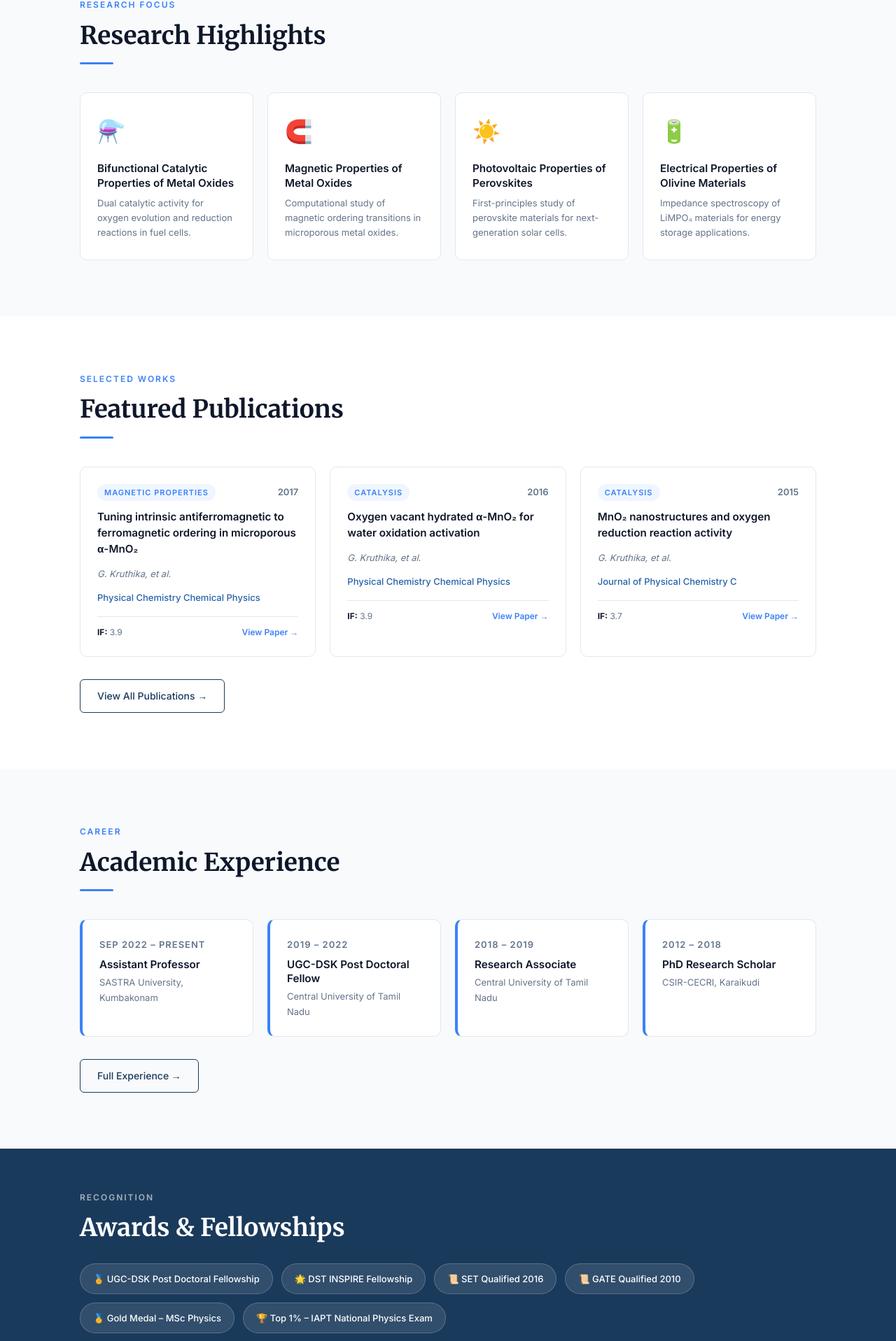
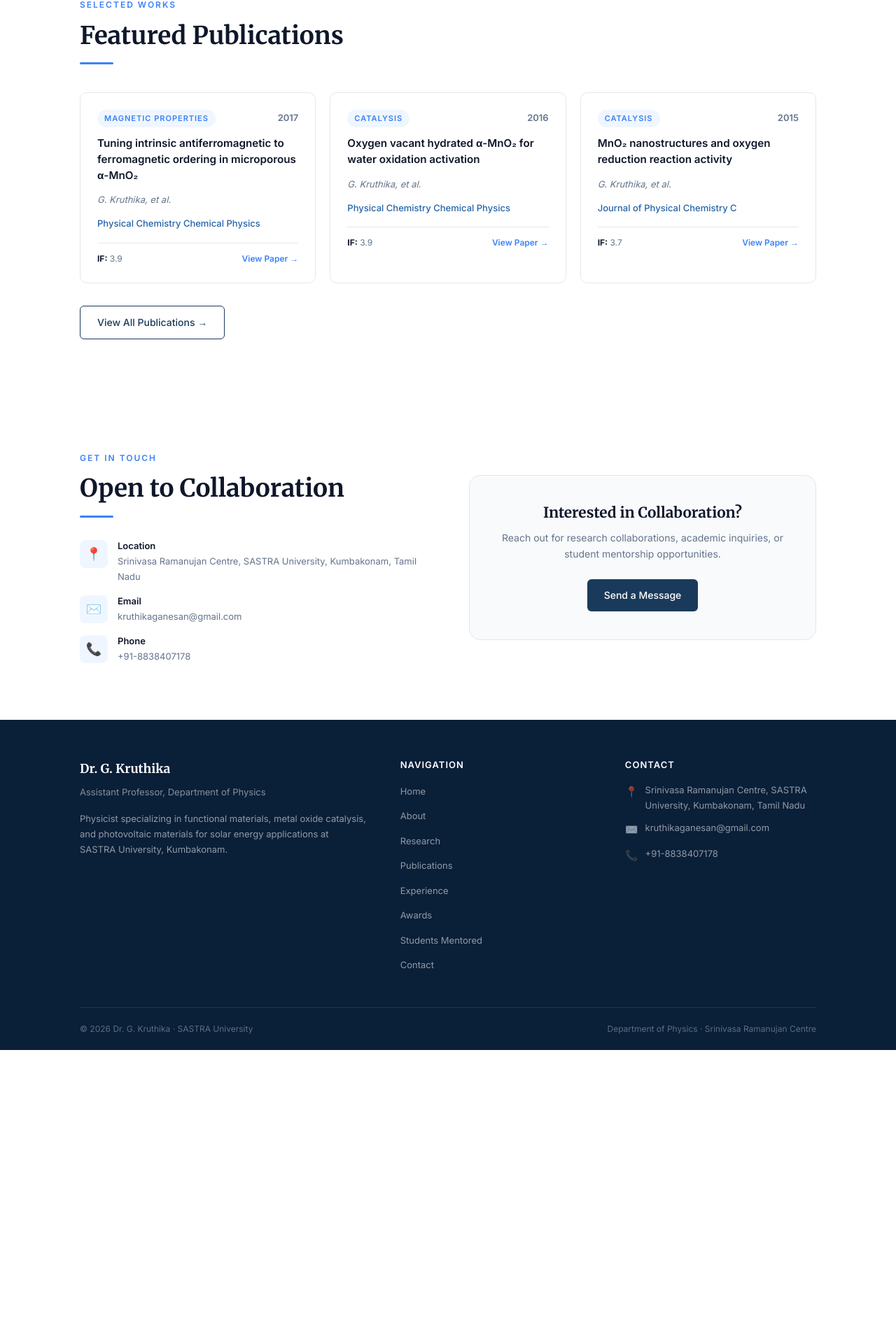
Before and after one commit to GobiKrishnan123/myproject, a React (Create React App) app: page / in a window 1280 px wide. Shown: the part 880-2797 px from the top of the page at 70% size. After the commit the page ends 2381 px from the top, so only its background shows below. Built offline with nearby package versions, Linux system fonts and the light colour scheme.

Commit message:
Update Home.jsx

```diff
--- a/src/pages/Home.jsx
+++ b/src/pages/Home.jsx
@@ -61,23 +61,6 @@ export default function Home() {
         </div>
       </section>
 
-      {/* Research Highlights */}
-      <section className="section highlights">
-        <div className="container">
-          <p className="section-label">Research Focus</p>
-          <h2 className="section-title">Research Highlights</h2>
-          <div className="divider" />
-          <div className="highlights-grid">
-            {highlights.map((h, i) => (
-              <div className="highlight-card" key={i}>
-                <div className="highlight-icon">{h.icon}</div>
-                <h3>{h.title}</h3>
-                <p>{h.desc}</p>
-              </div>
-            ))}
-          </div>
-        </div>
-      </section>
 
       {/* Featured Publications */}
       <section className="section featured-pubs">
@@ -96,39 +79,7 @@ export default function Home() {
         </div>
       </section>
 
-      {/* Experience Summary */}
-      <section className="section exp-summary">
-        <div className="container">
-          <p className="section-label">Career</p>
-          <h2 className="section-title">Academic Experience</h2>
-          <div className="divider" />
-          <div className="exp-timeline">
-            {expCards.map((e, i) => (
-              <div className="exp-card" key={i}>
-                <p className="exp-period">{e.period}</p>
-                <h3>{e.role}</h3>
-                <p>{e.org}</p>
-              </div>
-            ))}
-          </div>
-          <div style={{ marginTop: 32 }}>
-            <Link to="/experience" className="btn btn-outline">Full Experience →</Link>
-          </div>
-        </div>
-      </section>
 
-      {/* Awards Strip */}
-      <section className="awards-strip">
-        <div className="container">
-          <p className="section-label">Recognition</p>
-          <h2 className="section-title">Awards & Fellowships</h2>
-          <div className="awards-list">
-            {awards.map((a, i) => (
-              <div className="award-chip" key={i}>{a}</div>
-            ))}
-          </div>
-        </div>
-      </section>
 
       {/* Contact Preview */}
       <section className="section contact-preview">
```
